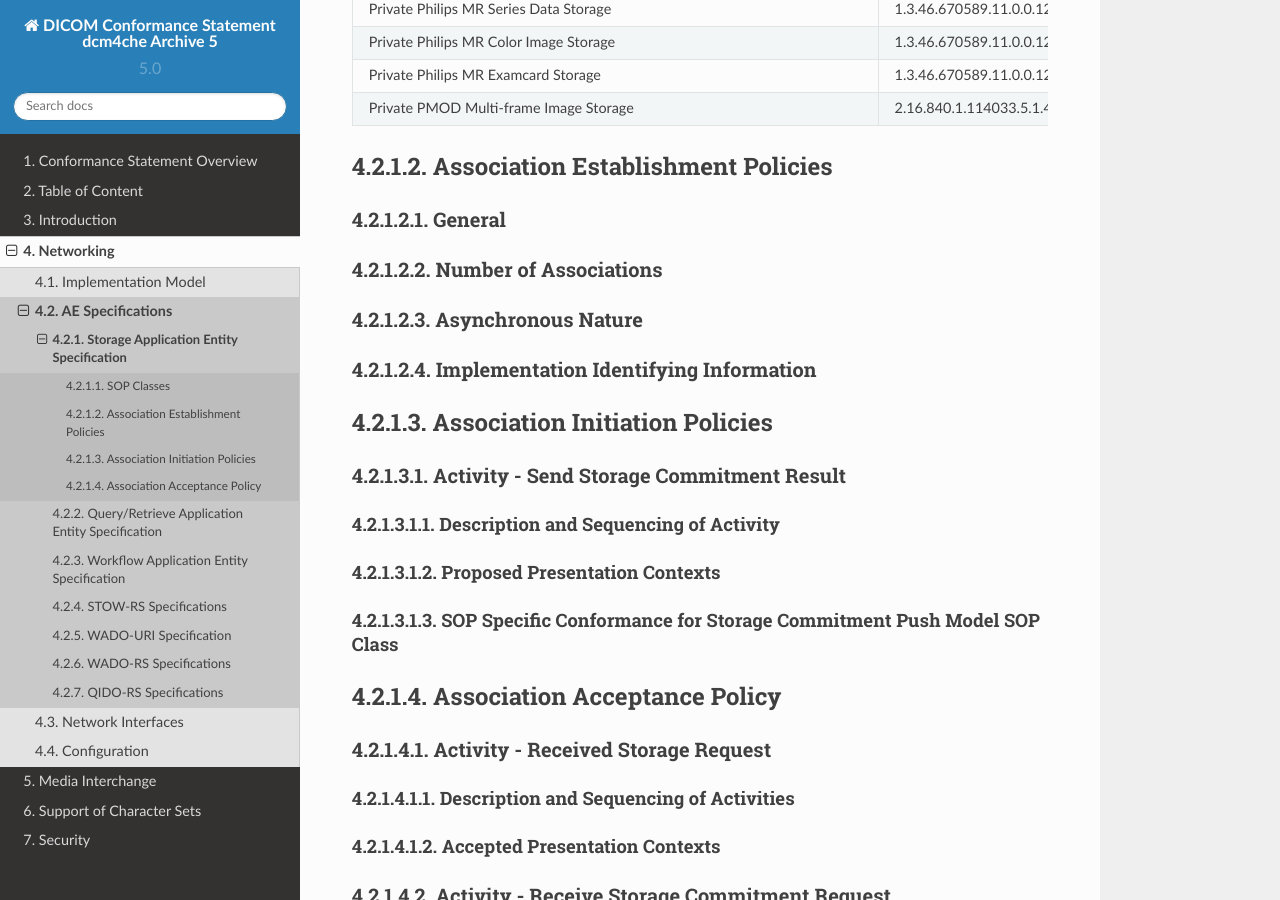
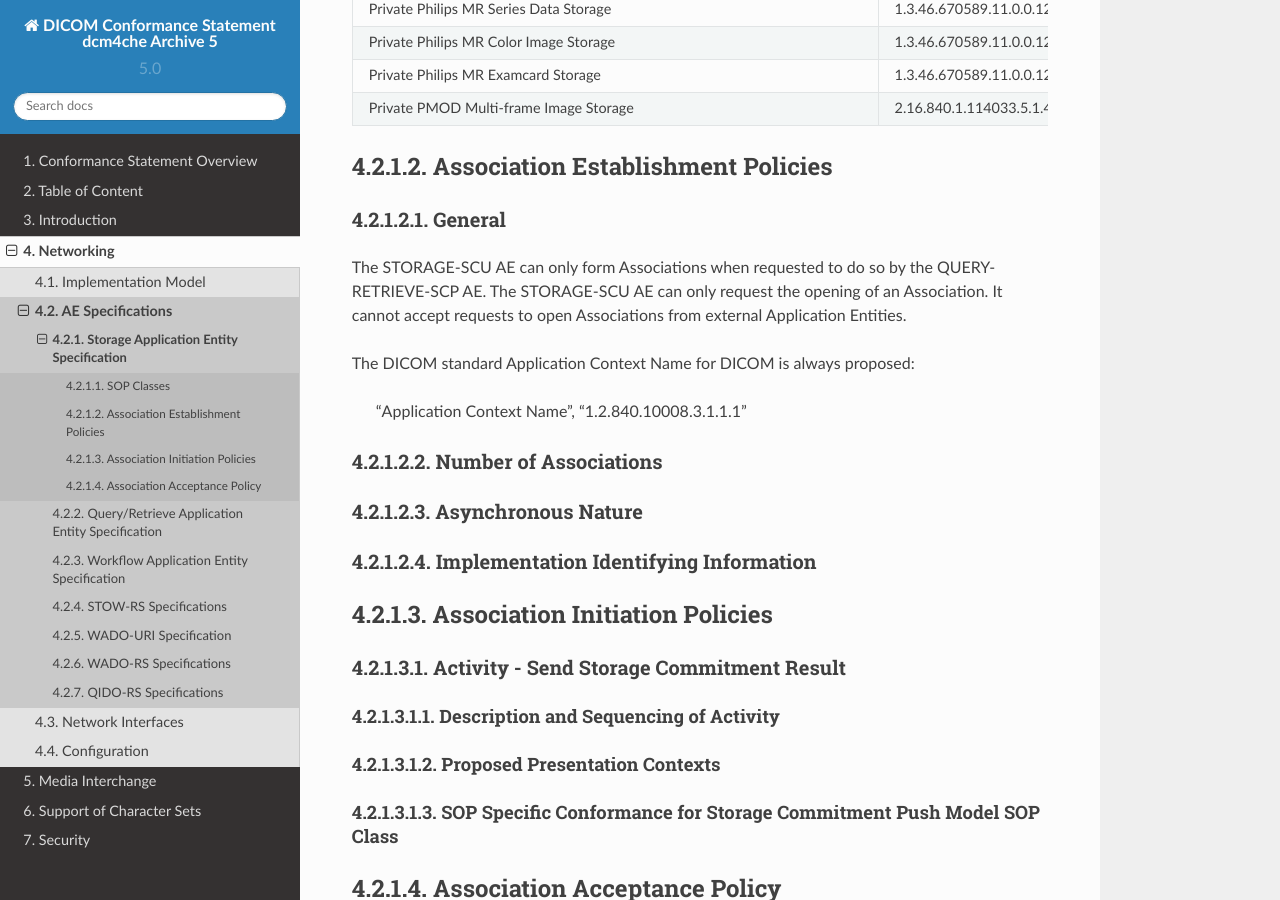
Before and after one commit to dcm4che/dcm4chee-arc-cs, a Sphinx documentation site: the page built from docs/networking/specs/storage.rst, in a window 1280 px wide and 900 px high, scrolled down 6211 px. Built offline with Sphinx 7.4.7 and the Read the Docs theme 2.0.0, drawn with Linux system fonts in a browser that asks for light colours.

Commit message:
Conformance Status Update

```diff
--- a/docs/networking/specs/storage.rst
+++ b/docs/networking/specs/storage.rst
@@ -21,6 +21,11 @@ Association Establishment Policies
 
 General
 '''''''
+The STORAGE-SCU AE can only form Associations when requested to do so by the QUERY-RETRIEVE-SCP AE. The STORAGE-SCU AE can only request the opening of an Association. It cannot accept requests to open Associations from external Application Entities.
+
+The DICOM standard Application Context Name for DICOM is always proposed:
+
+        "Application Context Name", "1.2.840.10008.3.1.1.1"
 
 .. _storage-number-of-associations:
 
```
